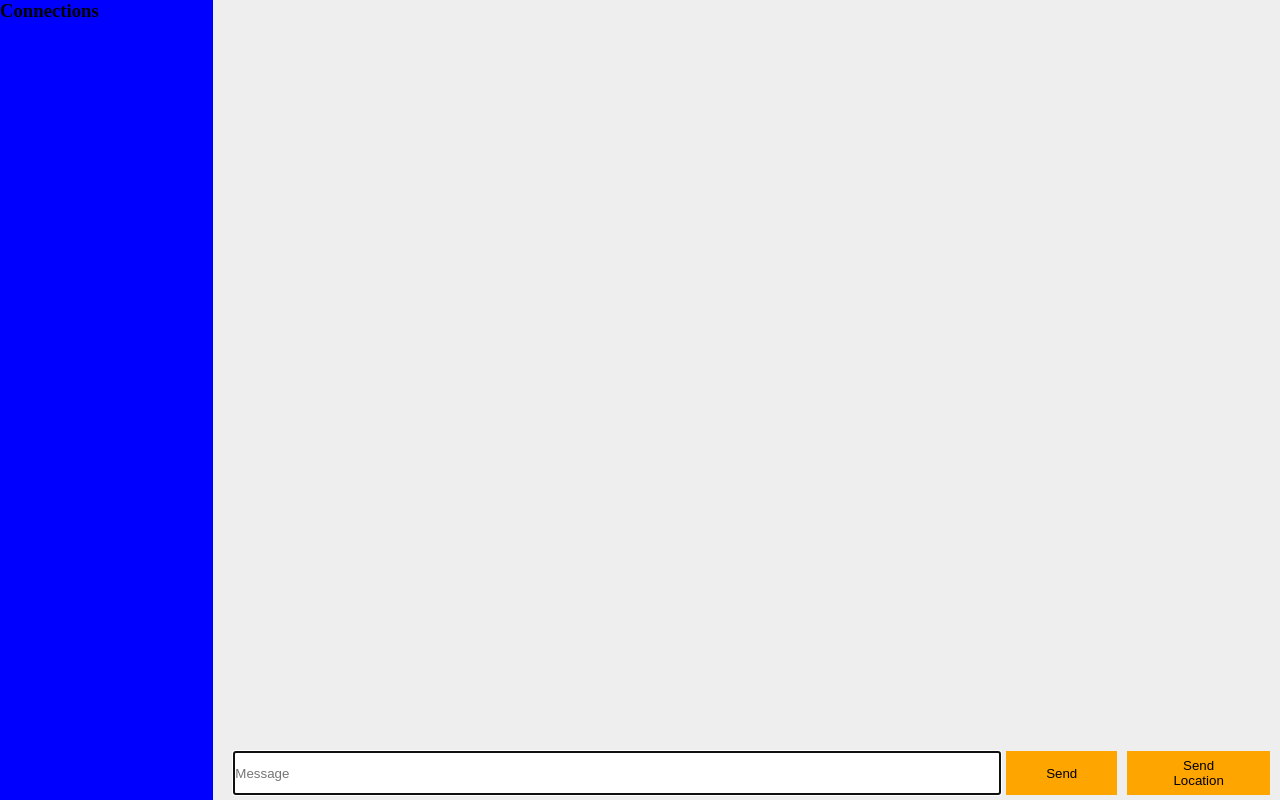
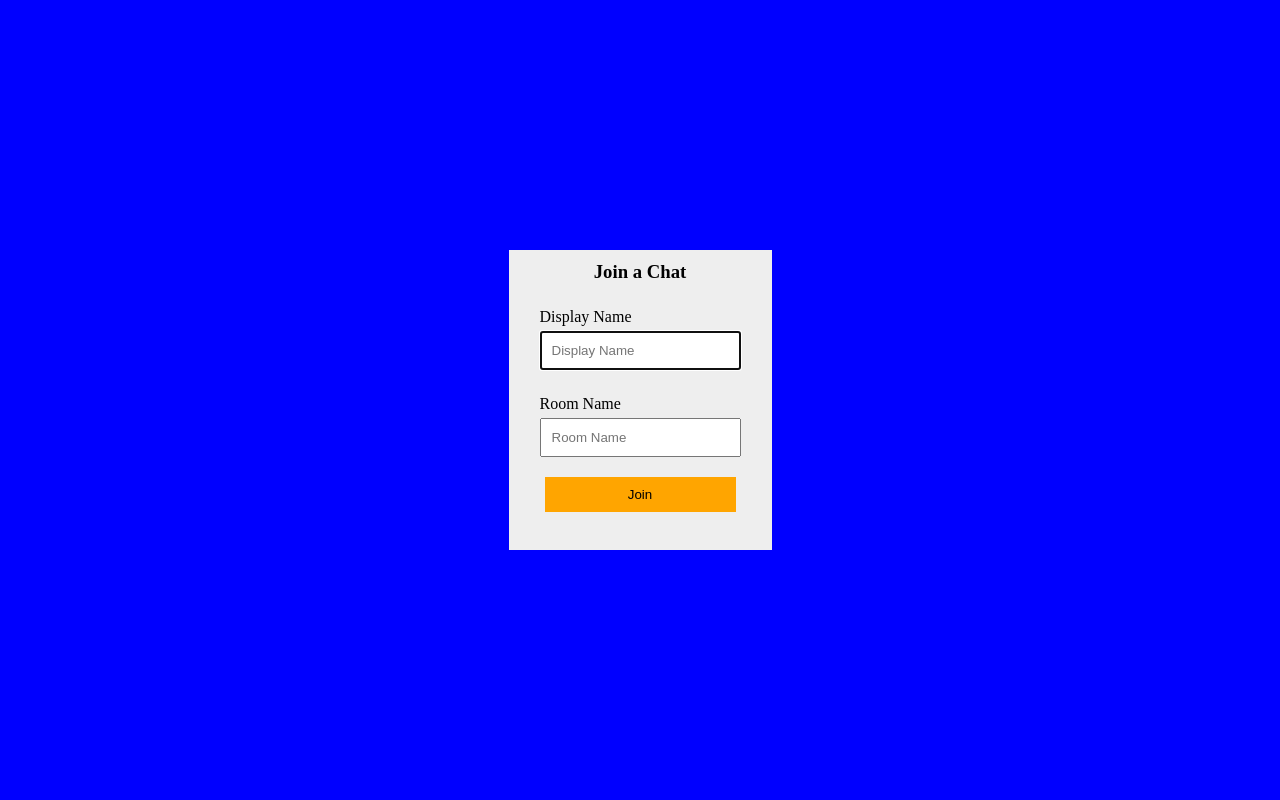
Before and after one commit to debabrata100/chat-app, a website: page public/index.html in a window 1280 px wide. Drawn offline with nearby package versions, Linux system fonts and the light colour scheme; no server answers.

Commit message:
Join Chat form Added

```diff
--- a/public/index.html
+++ b/public/index.html
@@ -1,56 +1,27 @@
 <!DOCTYPE html>
 <html>
-
   <head>
     <meta charset="utf-8">
-  <meta name="viewport" content="width=device-width, initial-scale=1.0">
-  <title>Chat App</title>
+    <meta name="viewport" content="width=device-width, initial-scale=1.0, user-scalable=no, maximum-scale=1">
+    <title>Join | ChatApp</title>
     <link rel="stylesheet" href="stylesheet/style.css">
   </head>
-
-<body>
-  <div class="chat_container">
-    <div class="chat_sidebar">
-      <h3>Connections</h3>
-      <div id="users"></div>
+  <body class="join-chat-body">
+        <form class="" action="chat.html" >
+          <div class="join-chat-form">
+              <h3>Join a Chat</h3>
+              <div class="form-field">
+                  <label>Display Name</label>
+                  <input type="text" name="name" autofocus placeholder="Display Name">
               </div>
-    <div class="chat_main">
-
-      <div class="message_list" id="message_list"></div>
-
-      <div class="chat_footer" id="chat_footer">
-
-        <form id="message-form" class="chat-form" method="post">
-          <input type="text" id="message" class="chat-input" name="message" placeholder="Message" autofocus autocomplete="off" />
-          <button type="submit" name="button">Send</button>
-          <button type="button" id="send-location">Send Location</button>
-        </form>
-
+              <div class="form-field">
+                  <label>Room Name</label>
+                  <input type="text" name="room" placeholder="Room Name">
+              </div>
+              <div class="form-field">
+                  <button name="button">Join</button>
               </div>
           </div>
-  </div>
-  <script id="message-template" type="text/template">
-      <div class="list_message" id="{{createdAt}}">
-        <label class="message_label"><strong>{{from}}</strong>
-          <span class="time">{{time}}</span>
-        </label>
-        <span>{{text}}</span>
-      </div>
-  </script>
-  <script id="location-message-template" type="text/template">
-      <div class="list_message" id="{{createdAt}}">
-        <label class="message_label"><strong>{{from}}</strong>
-          <span class="time">{{time}}</span>
-        </label>
-        <a href="{{url}}" target="_blank">My Current Location</a>
-      </div>
-  </script>
-
-  <script src="/socket.io/socket.io.js"></script>
-  <script src="js/libs/jquery.min.js"></script>
-  <script src="js/libs/moment.js"></script>
-  <script src="js/libs/mustache.js"></script>
-  <script src="js/index.js"></script>
+        </form>
   </body>
-
 </html>
--- a/public/stylesheet/style.css
+++ b/public/stylesheet/style.css
@@ -8,6 +8,8 @@
     --chat-bg: #eee;
     --btn-color: orange;
     --msg-label-color: #000;
+    --join-chat-form-color: #eee;
+    --join-chat-body-color: blue;
 }
 .chat_container{
     display: flex;
@@ -62,7 +64,7 @@
     flex-direction: row;
     width: 100%;
 }
-input{
+.chat-input{
     box-sizing: border-box;
     padding: 10px 120px;
 }
@@ -73,4 +75,41 @@ button{
     text-wrap: wrap;
     background: var(--btn-color);
     margin: 0px 5px;
+    cursor: pointer;
 }
+/*---------Join Chat--------*/
+.join-chat-body{
+    display: flex;
+    align-items: center;
+    justify-content: center;
+    background-color: var(--join-chat-body-color);
+    height: 100vh;
+}
+.join-chat-form{
+    background-color: var(--join-chat-form-color);
+    display: flex;
+    flex-direction: column;
+    height: 300px;
+    /*width: 200px;*/
+    border: 1px solid var(--join-chat-form-color);
+    box-sizing: border-box;
+    /*padding: 0px 30px;*/
+}
+.join-chat-form h3{
+    text-align: center;
+    padding: 10px;
+}
+.form-field{
+    display: flex;
+    flex-direction: column;
+    padding: 10px 30px;
+}
+.form-field label{
+    padding: 5px 0px;
+}
+.form-field input{
+    padding: 10px 10px;
+}
+.form-field button{
+    padding: 10px 10px;
+}
```
Also changed, not shown: public/chat.html (added, +56 -0 lines), public/js/chat.js (renamed from public/js/index.js). Lines whose indentation alone changed are shown as unchanged.
